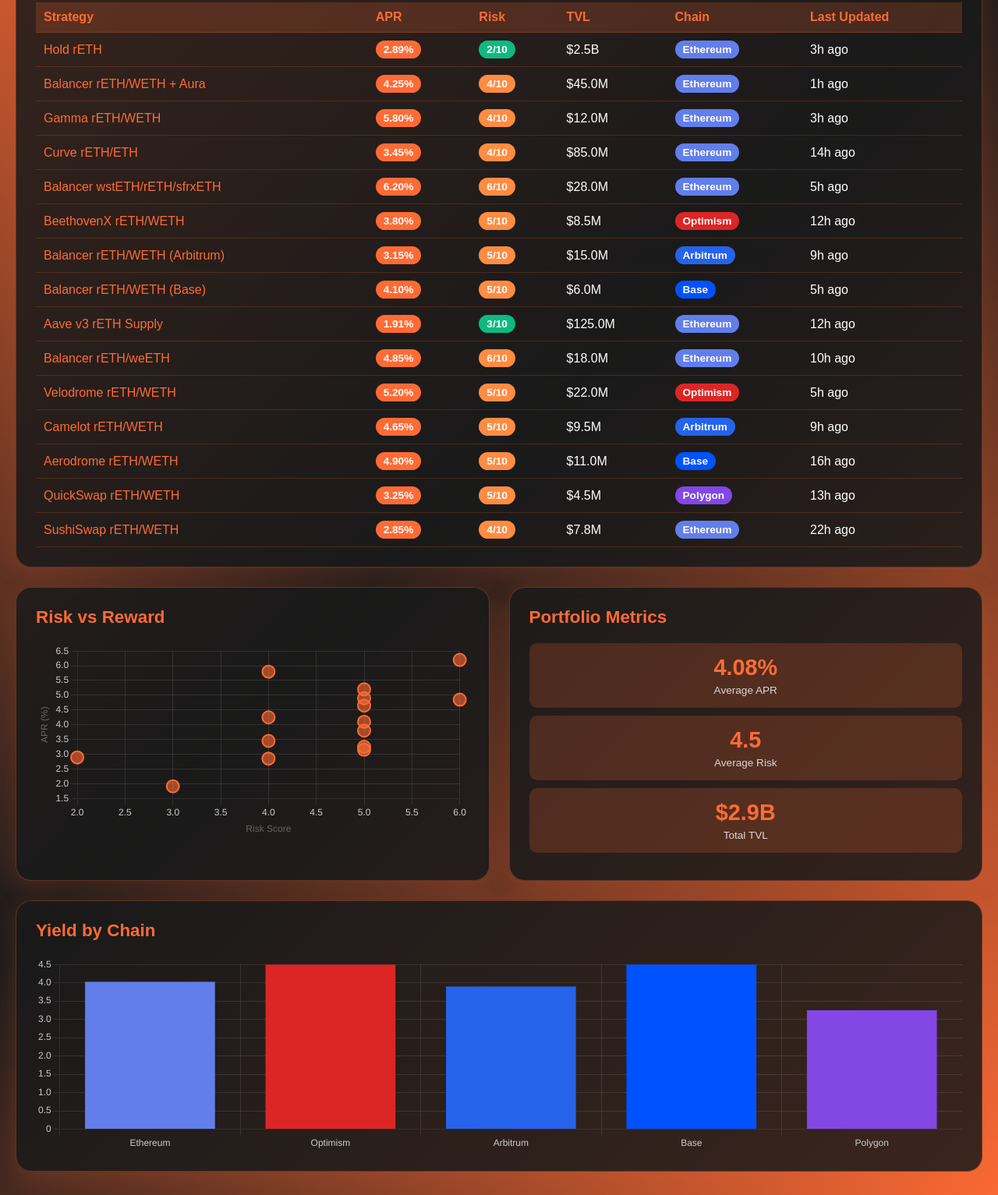
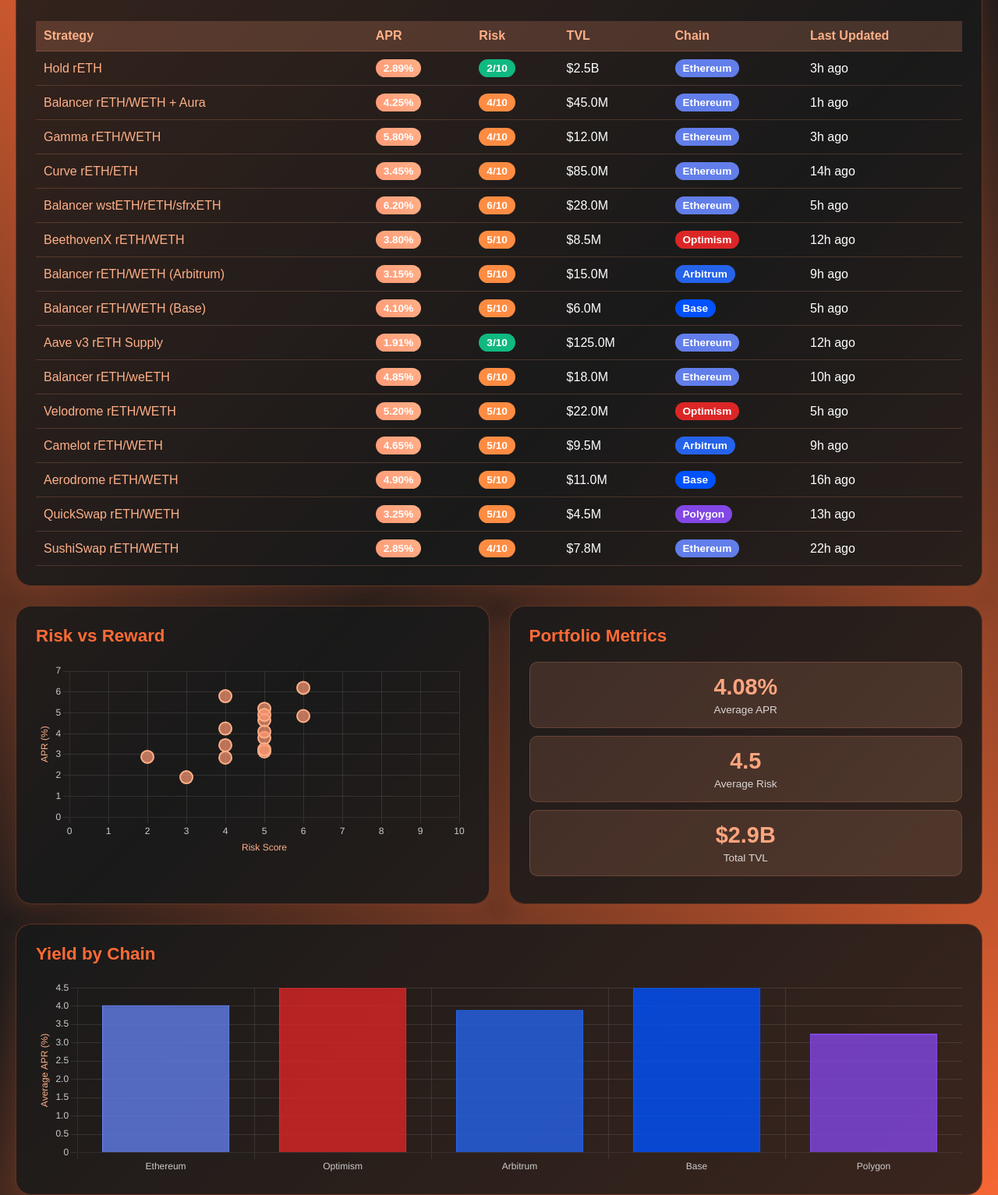
Before and after one commit to wizardofhex/RocketYield, a website: page index.html in a window 1280 px wide. Shown: the part 387-1920 px from the top of the page at 78% size. Drawn offline with nearby package versions, Linux system fonts and the light colour scheme.

Commit message:
Update charts, colors, and add direct pool links

```diff
--- a/index.html
+++ b/index.html
@@ -80,24 +80,24 @@
         th, td {
             padding: 10px;
             text-align: left;
-            border-bottom: 1px solid rgba(255, 107, 53, 0.2);
+            border-bottom: 1px solid rgba(255, 154, 118, 0.2);
         }
 
         th {
-            background: rgba(255, 107, 53, 0.2);
-            color: #FF6B35;
+            background: rgba(255, 154, 118, 0.2);
+            color: #FFB088;
             cursor: pointer;
             font-weight: 600;
         }
 
         th:hover {
-            background: rgba(255, 107, 53, 0.3);
+            background: rgba(255, 176, 136, 0.3);
         }
 
         .btn {
             padding: 8px 16px;
             background: rgba(26, 26, 26, 0.7);
-            border: 1px solid rgba(255, 107, 53, 0.3);
+            border: 1px solid rgba(255, 154, 118, 0.3);
             border-radius: 20px;
             color: white;
             cursor: pointer;
@@ -105,11 +105,13 @@
         }
 
         .btn:hover {
-            background: rgba(255, 107, 53, 0.5);
+            background: rgba(255, 154, 118, 0.3);
+            border-color: #FFB088;
         }
 
         .btn.active {
-            background: #FF6B35;
+            background: linear-gradient(45deg, #FF9A76, #FFB088);
+            border-color: #FFB088;
         }
 
         .badge {
@@ -121,7 +123,7 @@
         }
 
         .yield-badge {
-            background: #FF6B35;
+            background: linear-gradient(45deg, #FF9A76, #FFB088);
             color: white;
         }
 
@@ -166,12 +168,13 @@
         }
 
         .link {
-            color: #FF6B35;
+            color: #FFB088;
             text-decoration: none;
+            transition: color 0.3s ease;
         }
 
         .link:hover {
-            color: #FFA500;
+            color: #FFC5A8;
             text-decoration: underline;
         }
 
@@ -191,17 +194,21 @@
         }
 
         .metric {
-            background: rgba(255, 107, 53, 0.2);
+            background: linear-gradient(135deg, rgba(255, 154, 118, 0.15), rgba(255, 176, 136, 0.15));
             padding: 15px;
             border-radius: 10px;
             text-align: center;
             margin: 10px 0;
+            border: 1px solid rgba(255, 154, 118, 0.2);
         }
 
         .metric-value {
             font-size: 1.8rem;
             font-weight: 700;
-            color: #FF6B35;
+            background: linear-gradient(45deg, #FF9A76, #FFB088);
+            -webkit-background-clip: text;
+            -webkit-text-fill-color: transparent;
+            background-clip: text;
         }
 
         .metric-label {
@@ -233,8 +240,11 @@
             <p>Real-time DeFi opportunities for Rocket Pool rETH holders</p>
             <div class="update-status">
                 <span id="status">Loading data...</span>
-                <button class="btn" onclick="refreshData()" style="margin-left: 15px;">Refresh</button>
+                <button class="btn" onclick="refreshData()" style="margin-left: 15px; background: linear-gradient(45deg, #FF9A76, #FFB088); border: none;">Refresh</button>
             </div>
+            <p style="font-size: 0.9rem; opacity: 0.8; margin-top: 10px;">
+                Click on strategy names to visit pools directly • Auto-refreshes every 5 minutes
+            </p>
         </div>
 
         <div class="dashboard">
@@ -317,23 +327,23 @@
         var chainFilter = 'all';
         var charts = {};
 
-        // Protocol URLs
+        // Protocol URLs - Direct links to specific pairs
         var urls = {
             'Hold rETH': 'https://rocketpool.net',
-            'Balancer rETH/WETH + Aura': 'https://app.balancer.fi',
-            'Gamma rETH/WETH': 'https://app.gamma.xyz',
-            'Curve rETH/ETH': 'https://curve.fi',
-            'Balancer wstETH/rETH/sfrxETH': 'https://app.balancer.fi',
-            'BeethovenX rETH/WETH': 'https://beets.fi',
-            'Balancer rETH/WETH (Arbitrum)': 'https://app.balancer.fi',
-            'Balancer rETH/WETH (Base)': 'https://app.balancer.fi',
-            'Aave v3 rETH Supply': 'https://app.aave.com',
-            'Balancer rETH/weETH': 'https://app.balancer.fi',
-            'Velodrome rETH/WETH': 'https://app.velodrome.finance',
-            'Camelot rETH/WETH': 'https://app.camelot.exchange',
-            'Aerodrome rETH/WETH': 'https://aerodrome.finance',
-            'QuickSwap rETH/WETH': 'https://quickswap.exchange',
-            'SushiSwap rETH/WETH': 'https://www.sushi.com'
+            'Balancer rETH/WETH + Aura': 'https://app.balancer.fi/#/ethereum/pool/0x1e19cf2d73a72ef1332c882f20534b6519be0276000200000000000000000112',
+            'Gamma rETH/WETH': 'https://app.gamma.xyz/vault/uni/ethereum/details/reth-weth-500',
+            'Curve rETH/ETH': 'https://curve.fi/#/ethereum/pools/reth/deposit',
+            'Balancer wstETH/rETH/sfrxETH': 'https://app.balancer.fi/#/ethereum/pool/0x42ed016f826165c2e5976fe5bc3df540c5ad0af700000000000000000000058b',
+            'BeethovenX rETH/WETH': 'https://beets.fi/pool/op/0x4fd63966879300cafafbb35d157dc5229278ed2300020000000000000000002b',
+            'Balancer rETH/WETH (Arbitrum)': 'https://app.balancer.fi/#/arbitrum/pool/0xade4a71bb62bec25154cfc7e6ff49a513b491e81000000000000000000000497',
+            'Balancer rETH/WETH (Base)': 'https://app.balancer.fi/#/base/pool/0xc771c1a5905420daec317b154eb13e4198ba97d0000000000000000000000023',
+            'Aave v3 rETH Supply': 'https://app.aave.com/reserve-overview/?underlyingAsset=0xae78736cd615f374d3085123a210448e74fc6393&marketName=proto_mainnet_v3',
+            'Balancer rETH/weETH': 'https://app.balancer.fi/#/ethereum/pool/0x05ff47afada98a98982113758878f9a8b9fdda0a000000000000000000000645',
+            'Velodrome rETH/WETH': 'https://app.velodrome.finance/liquidity/manage/0x8817b5fb66df31c869eedd567c98c6fc56ddc423',
+            'Camelot rETH/WETH': 'https://app.camelot.exchange/pools/0x9b9c3878f0ce990254ae88b5edffd73103714148',
+            'Aerodrome rETH/WETH': 'https://aerodrome.finance/liquidity/manage/0x3c4fe357ba0da0e231f836de71b0e17527bb5025',
+            'QuickSwap rETH/WETH': 'https://quickswap.exchange/#/pools/v3/0x8ff4c0c15a582544dccda6aa5fbf5f5e5512dc0f',
+            'SushiSwap rETH/WETH': 'https://www.sushi.com/pool/1:0xddadB7dc2932481179Bd1C519f2969e0953D4aE2'
         };
 
         // Initialize data
@@ -513,22 +523,24 @@
 
         // Refresh data
         function refreshData() {
-            document.getElementById('status').textContent = 'Refreshing...';
+            document.getElementById('status').textContent = 'Refreshing data...';
 
             // Simulate data update
             for (var i = 0; i < 3; i++) {
                 var idx = Math.floor(Math.random() * data.length);
                 data[idx].apr = Math.max(0.5, data[idx].apr + (Math.random() - 0.5) * 0.5);
-                data[idx].tvl = data[idx].tvl * (1 + (Math.random() - 0.5) * 0.1);
+                data[idx].apr = Math.round(data[idx].apr * 100) / 100;
+                data[idx].tvl = Math.floor(data[idx].tvl * (1 + (Math.random() - 0.5) * 0.1));
                 data[idx].updated = new Date();
             }
 
             setTimeout(function() {
                 applyFilters();
-                document.getElementById('status').textContent = 'Data updated';
+                var time = new Date().toLocaleTimeString();
+                document.getElementById('status').textContent = 'Last updated: ' + time;
                 setTimeout(function() {
                     document.getElementById('status').textContent = 'Live data active';
-                }, 2000);
+                }, 3000);
             }, 500);
         }
 
@@ -543,28 +555,64 @@
                         datasets: [{
                             label: 'Opportunities',
                             data: [],
-                            backgroundColor: 'rgba(255, 107, 53, 0.6)',
-                            borderColor: '#FF6B35',
+                            backgroundColor: 'rgba(255, 154, 118, 0.7)',
+                            borderColor: '#FFB088',
                             borderWidth: 2,
-                            pointRadius: 8
+                            pointRadius: 8,
+                            pointHoverRadius: 10
                         }]
                     },
                     options: {
                         responsive: true,
                         maintainAspectRatio: false,
                         plugins: {
-                            legend: { display: false }
+                            legend: { display: false },
+                            tooltip: {
+                                callbacks: {
+                                    label: function(context) {
+                                        var index = context.dataIndex;
+                                        if (index < filtered.length) {
+                                            var item = filtered[index];
+                                            return [
+                                                item.name,
+                                                'APR: ' + item.apr.toFixed(2) + '%',
+                                                'Risk: ' + item.risk + '/10',
+                                                'TVL: ' + formatTVL(item.tvl)
+                                            ];
+                                        }
+                                        return '';
+                                    }
+                                },
+                                backgroundColor: 'rgba(26, 26, 26, 0.9)',
+                                titleColor: '#FFB088',
+                                bodyColor: '#ffffff',
+                                borderColor: '#FFB088',
+                                borderWidth: 1,
+                                padding: 10,
+                                displayColors: false
+                            }
                         },
                         scales: {
                             x: {
-                                title: { display: true, text: 'Risk Score' },
+                                title: {
+                                    display: true,
+                                    text: 'Risk Score',
+                                    color: '#FFB088'
+                                },
                                 ticks: { color: '#ccc' },
-                                grid: { color: 'rgba(255,255,255,0.1)' }
+                                grid: { color: 'rgba(255,255,255,0.1)' },
+                                min: 0,
+                                max: 10
                             },
                             y: {
-                                title: { display: true, text: 'APR (%)' },
+                                title: {
+                                    display: true,
+                                    text: 'APR (%)',
+                                    color: '#FFB088'
+                                },
                                 ticks: { color: '#ccc' },
-                                grid: { color: 'rgba(255,255,255,0.1)' }
+                                grid: { color: 'rgba(255,255,255,0.1)' },
+                                min: 0
                             }
                         }
                     }
@@ -581,14 +629,41 @@
                         datasets: [{
                             label: 'Average APR',
                             data: [],
-                            backgroundColor: ['#627EEA', '#dc2626', '#2563eb', '#0052ff', '#8247e5']
+                            backgroundColor: [
+                                'rgba(98, 126, 234, 0.8)',
+                                'rgba(220, 38, 38, 0.8)',
+                                'rgba(37, 99, 235, 0.8)',
+                                'rgba(0, 82, 255, 0.8)',
+                                'rgba(130, 71, 229, 0.8)'
+                            ],
+                            borderColor: [
+                                'rgba(98, 126, 234, 1)',
+                                'rgba(220, 38, 38, 1)',
+                                'rgba(37, 99, 235, 1)',
+                                'rgba(0, 82, 255, 1)',
+                                'rgba(130, 71, 229, 1)'
+                            ],
+                            borderWidth: 2
                         }]
                     },
                     options: {
                         responsive: true,
                         maintainAspectRatio: false,
                         plugins: {
-                            legend: { display: false }
+                            legend: { display: false },
+                            tooltip: {
+                                callbacks: {
+                                    label: function(context) {
+                                        return 'Average APR: ' + context.parsed.y.toFixed(2) + '%';
+                                    }
+                                },
+                                backgroundColor: 'rgba(26, 26, 26, 0.9)',
+                                titleColor: '#FFB088',
+                                bodyColor: '#ffffff',
+                                borderColor: '#FFB088',
+                                borderWidth: 1,
+                                padding: 10
+                            }
                         },
                         scales: {
                             x: {
@@ -596,6 +671,11 @@
                                 grid: { color: 'rgba(255,255,255,0.1)' }
                             },
                             y: {
+                                title: {
+                                    display: true,
+                                    text: 'Average APR (%)',
+                                    color: '#FFB088'
+                                },
                                 ticks: { color: '#ccc' },
                                 grid: { color: 'rgba(255,255,255,0.1)' }
                             }
```
